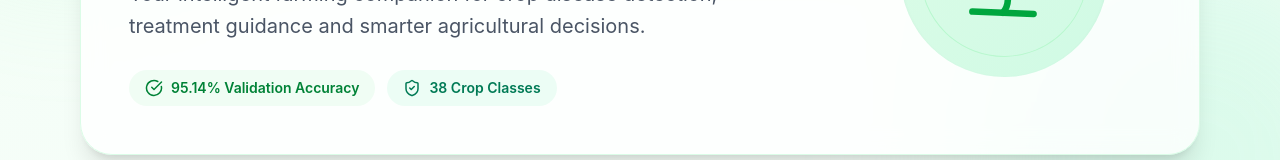
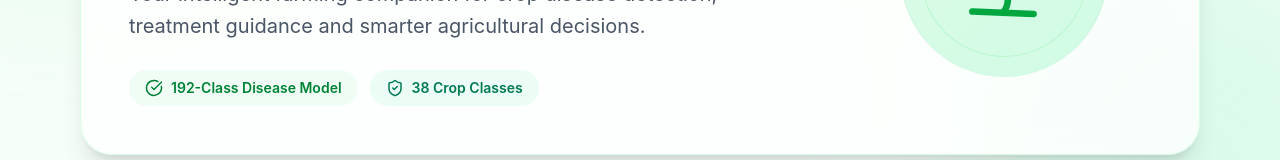
Before and after one commit to skchaudhary2005/krishi-rakshak, a React (Vite) app: page /about in a window 1280 px wide. Shown: the part 323-483 px from the top of the page. Built offline with nearby package versions, Linux system fonts and the light colour scheme; no server answers.

Commit message:
Replace unsupported About accuracy claim

```diff
--- a/src/pages/About.tsx
+++ b/src/pages/About.tsx
@@ -294,7 +294,7 @@ const About = () => {
               <div className="mt-7 flex flex-wrap gap-3">
                 <div className="flex items-center gap-2 rounded-full bg-green-50 px-4 py-2 text-sm font-semibold text-green-700">
                   <CheckCircle size={18} />
-                  95.14% Validation Accuracy
+                  192-Class Disease Model
                 </div>
 
                 <div className="flex items-center gap-2 rounded-full bg-emerald-50 px-4 py-2 text-sm font-semibold text-emerald-700">
```
